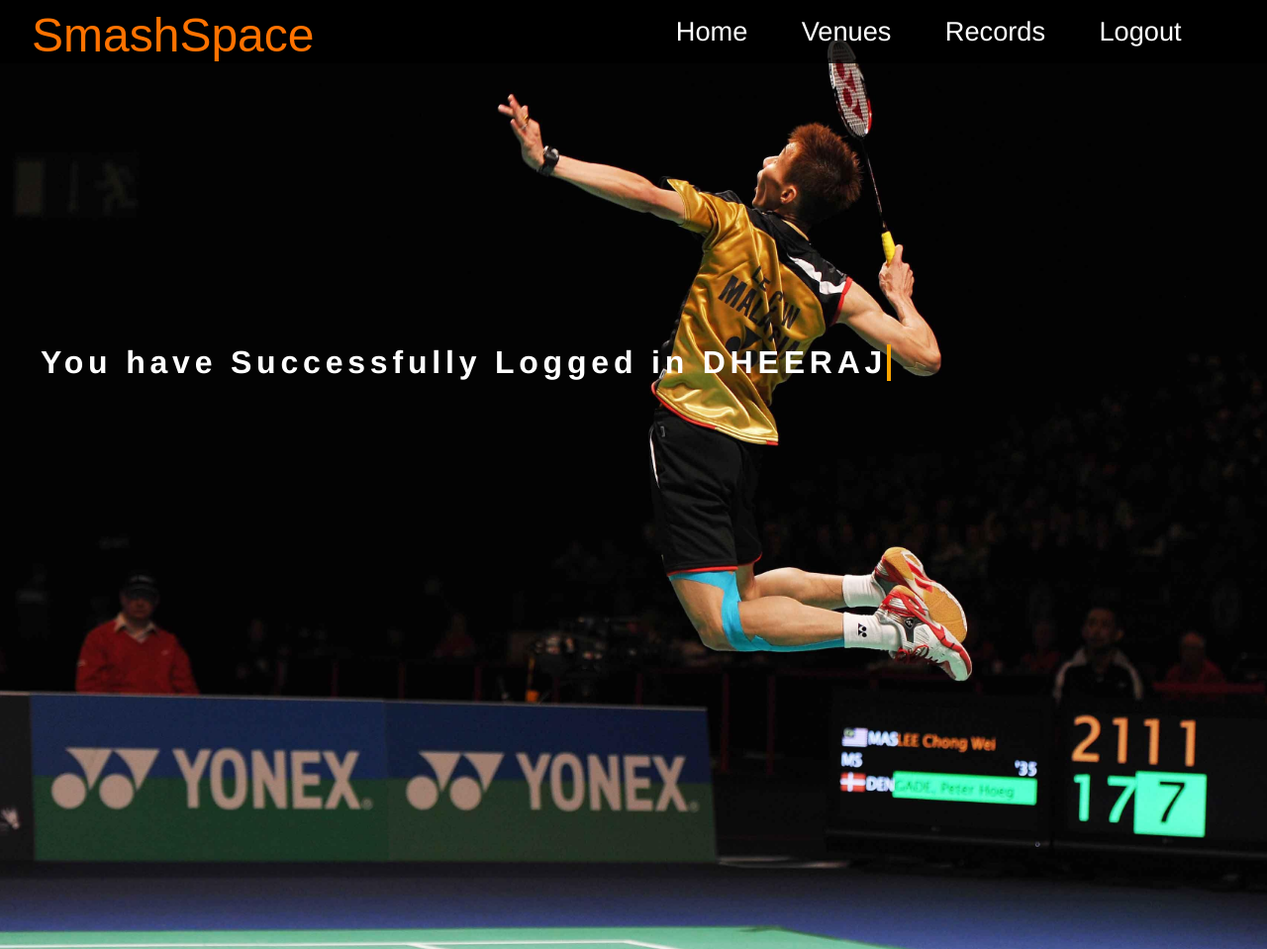
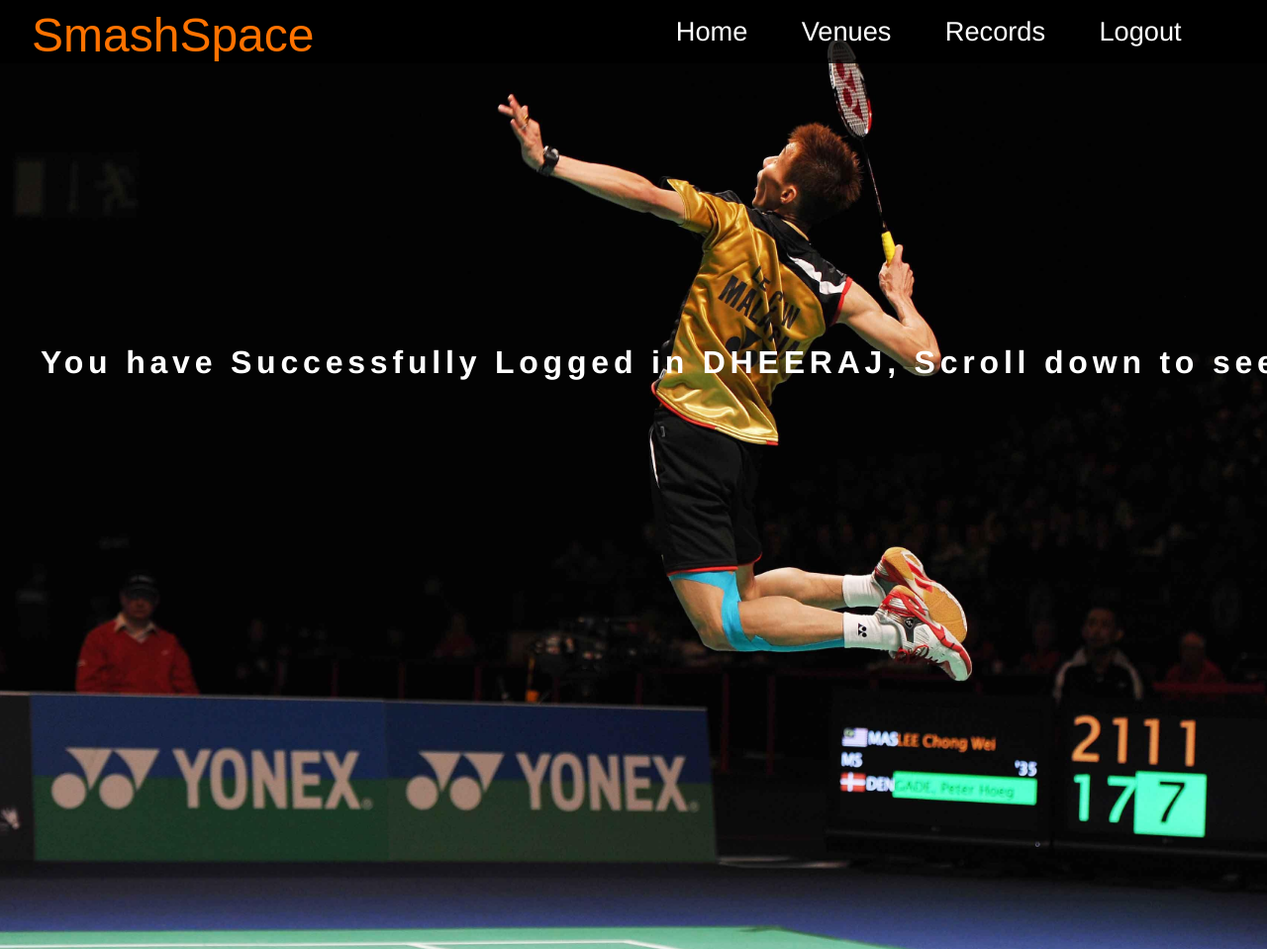
Before and after one commit to DheerajRamKalava/finalee, a Flask app: page /home in a window 1280 px wide; the page is wider, and only the part inside the window is pictured. Shown: the top 959 px of that part at 99% size. Run offline with Flask 3, Linux system fonts and the light colour scheme; a user stored in the database is signed in.

Commit message:
scrld...

```diff
--- a/Badminton Website/templates/Home.html
+++ b/Badminton Website/templates/Home.html
@@ -11,7 +11,7 @@
 <div id="image123">
   <div class="typewriter">
   {% if current_user.is_authenticated %}
-    <h1>You have Successfully Logged in {{ current_user.Name.upper() }} </h1>
+    <h1>You have Successfully Logged in {{ current_user.Name.upper() }}, Scroll down to see the Team Members:)</h1>
   {% else %}
     <h1>Login is Pending . . . </h1>
   {% endif %}
```
